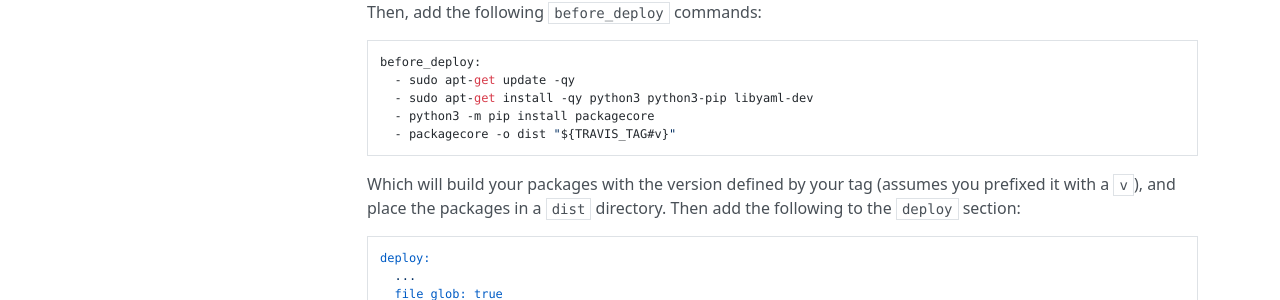
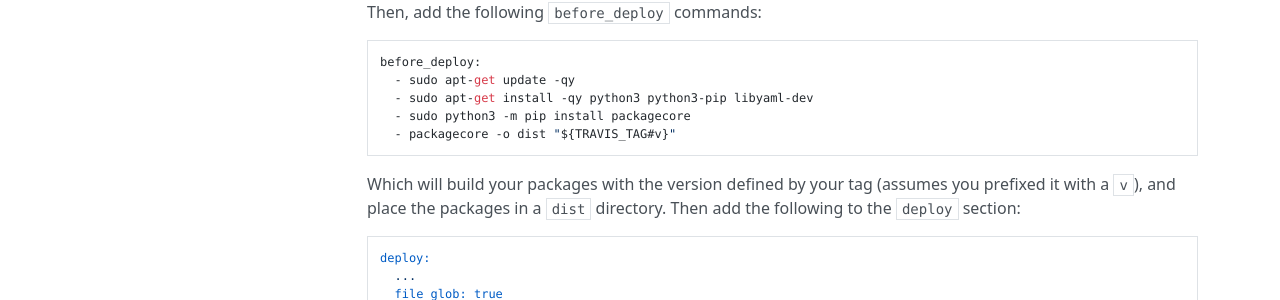
Before and after one commit to SkypLabs/packagecore, an MkDocs documentation site: the page built from doc/05_externalservice.md, in a window 1280 px wide and 1378 px high. Shown: the part 421-721 px from the top of the window. Built offline with MkDocs 1.6.1, drawn with Linux system fonts in a browser that asks for light colours; nearby versions of some CDN libraries; old or Windows-style settings are respelled for this version of MkDocs.

Commit message:
Add 'sudo' to travis-ci examples for using pip

````diff
--- a/doc/05_externalservice.md
+++ b/doc/05_externalservice.md
@@ -24,7 +24,7 @@ Then, add the following `before_deploy` commands:
 before_deploy:
   - sudo apt-get update -qy
   - sudo apt-get install -qy python3 python3-pip libyaml-dev
-  - python3 -m pip install packagecore
+  - sudo python3 -m pip install packagecore
   - packagecore -o dist "${TRAVIS_TAG#v}"
 ```
 
````
Also changed, not shown: README.md (+1 -1 lines).
